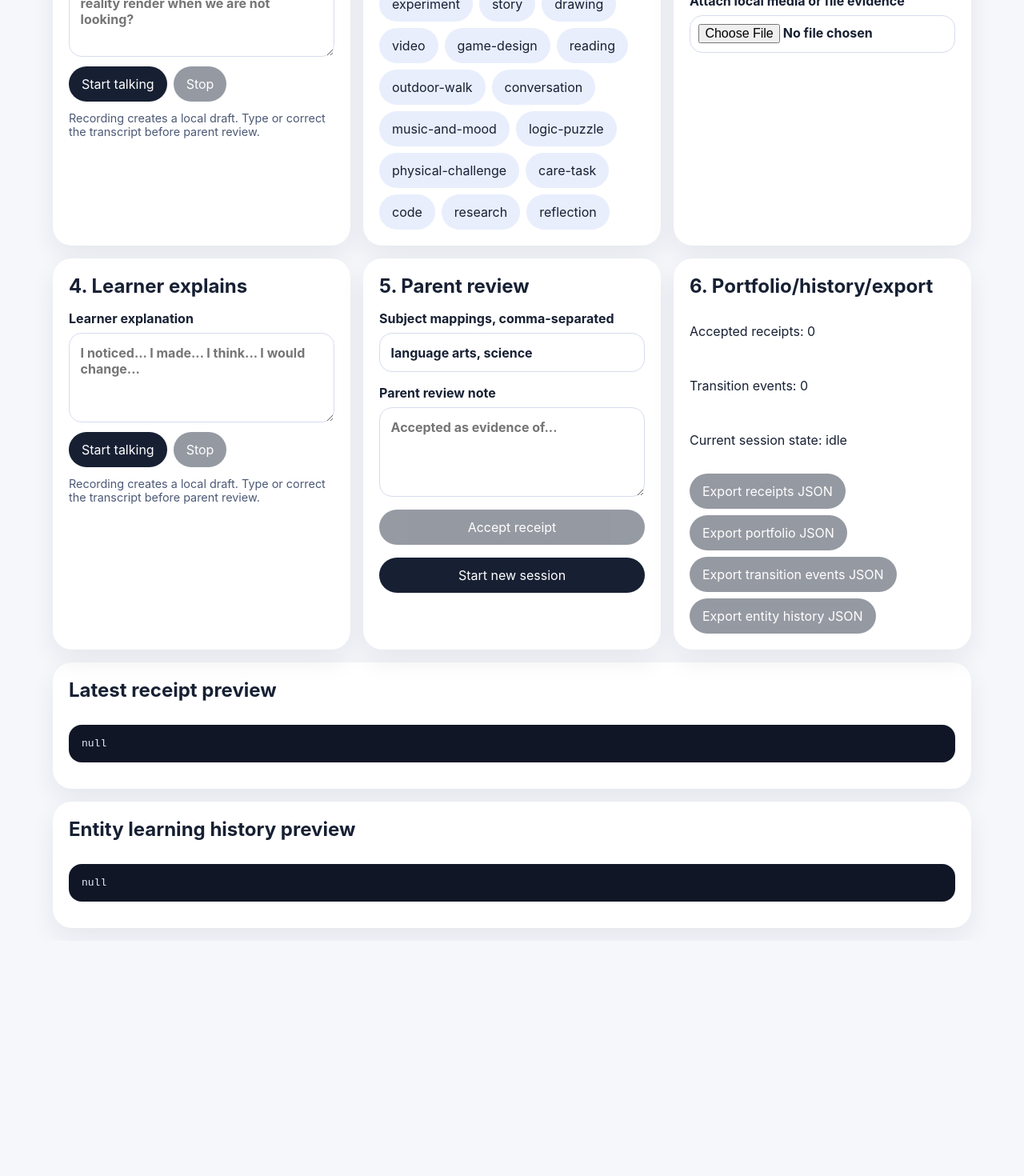
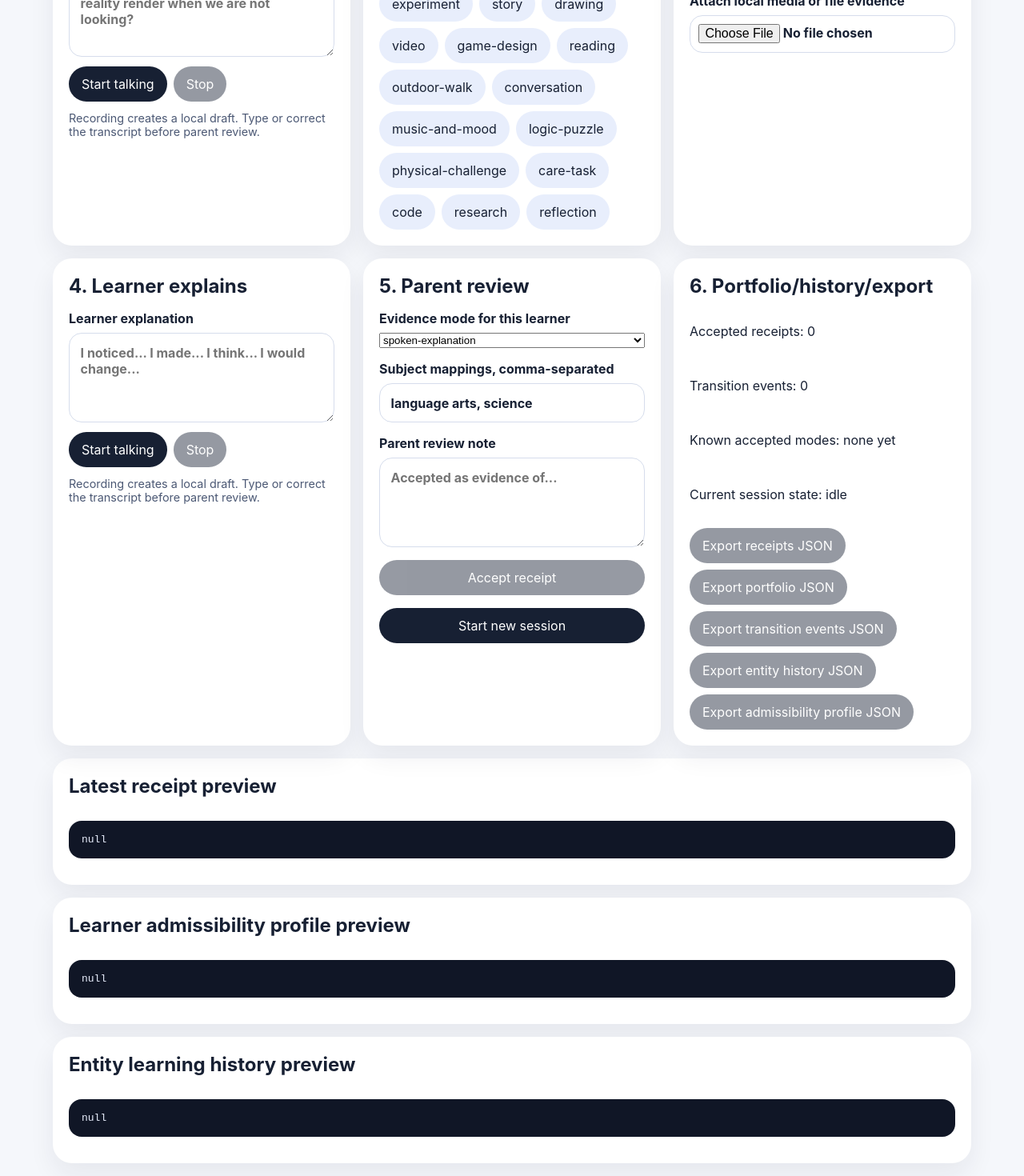
Before and after one commit to StegVerse-Labs/StegLearn, a React (Vite) app in the folder app/: page / in a window 1280 px wide. Shown: the part 453-1923 px from the top of the page at 80% size. Before the commit the page ends 1629 px from the top, so only its background shows below. Built offline with nearby package versions, Linux system fonts and the light colour scheme.

Commit message:
Add learner-relative admissibility to prototype

```diff
--- a/app/src/App.tsx
+++ b/app/src/App.tsx
@@ -1,16 +1,20 @@
 import { useMemo, useState } from 'react';
 import MediaEvidence from './MediaEvidence';
 import SpeechCapture from './SpeechCapture';
+import { evidenceModes, updateLearnerAdmissibilityProfile } from './admissibility';
+import type { EvidenceMode, LearnerAdmissibilityProfile } from './admissibility';
 import { createReceiptAcceptedEvent, updateEntityHistory } from './history';
 import type { EntityLearningHistory, LearningTransitionEvent } from './history';
 import type { ActivityType, ArtifactRecord, LearnerSession, LearningReceipt, PortfolioRecord, SubjectMapping } from './types';
 import {
   exportJson,
   loadEntityLearningHistory,
+  loadLearnerAdmissibilityProfile,
   loadLearningTransitionEvents,
   loadPortfolio,
   loadReceipts,
   saveEntityLearningHistory,
+  saveLearnerAdmissibilityProfile,
   saveLearningTransitionEvents,
   savePortfolio,
   saveReceipts,
@@ -144,11 +148,13 @@ export default function App() {
   const [artifacts, setArtifacts] = useState<ArtifactRecord[]>([]);
   const [parentNote, setParentNote] = useState('');
   const [subjects, setSubjects] = useState('language arts, science');
+  const [evidenceMode, setEvidenceMode] = useState<EvidenceMode>('spoken-explanation');
   const [validationErrors, setValidationErrors] = useState<string[]>([]);
   const [receipts, setReceipts] = useState<LearningReceipt[]>(() => loadReceipts());
   const [portfolio, setPortfolio] = useState<PortfolioRecord | null>(() => loadPortfolio());
   const [transitionEvents, setTransitionEvents] = useState<LearningTransitionEvent[]>(() => loadLearningTransitionEvents());
   const [entityHistory, setEntityHistory] = useState<EntityLearningHistory | null>(() => loadEntityLearningHistory());
+  const [admissibilityProfile, setAdmissibilityProfile] = useState<LearnerAdmissibilityProfile | null>(() => loadLearnerAdmissibilityProfile());
 
   const sessionValidation = useMemo(() => validateSessionForReview(session, artifacts), [session, artifacts]);
   const canReview = Boolean(sessionValidation.ok && parentNote.trim() && subjects.trim());
@@ -240,6 +246,14 @@ export default function App() {
       return;
     }
 
+    const nextAdmissibilityProfile = updateLearnerAdmissibilityProfile(
+      admissibilityProfile,
+      session.learner_id,
+      evidenceMode,
+      'parent-local-001',
+      parentNote,
+    );
+
     const nextReceipts = [...receipts, receipt];
     const nextTransitionEvents = [...transitionEvents, transitionEvent];
 
@@ -247,10 +261,12 @@ export default function App() {
     setTransitionEvents(nextTransitionEvents);
     setPortfolio(nextPortfolio);
     setEntityHistory(nextEntityHistory);
+    setAdmissibilityProfile(nextAdmissibilityProfile);
     saveReceipts(nextReceipts);
     saveLearningTransitionEvents(nextTransitionEvents);
     savePortfolio(nextPortfolio);
     saveEntityLearningHistory(nextEntityHistory);
+    saveLearnerAdmissibilityProfile(nextAdmissibilityProfile);
     setValidationErrors([]);
     updateSession({ state: 'portfolio-saved' });
   }
@@ -260,6 +276,7 @@ export default function App() {
     setArtifacts([]);
     setParentNote('');
     setSubjects('language arts, science');
+    setEvidenceMode('spoken-explanation');
     setValidationErrors([]);
   }
 
@@ -269,7 +286,7 @@ export default function App() {
         <p className="eyebrow">StegLearn prototype</p>
         <h1>Wonder → Evidence → Receipt → History</h1>
         <p>
-          Local-first learner loop. Speech and media start as draft evidence. Parent review before portfolio and entity history save.
+          Local-first learner loop. Admissibility changes by learner as reviewed evidence modes become known.
         </p>
       </header>
 
@@ -319,6 +336,14 @@ export default function App() {
         <article className="card">
           <h2>5. Parent review</h2>
           <label>
+            Evidence mode for this learner
+            <select value={evidenceMode} onChange={(event) => setEvidenceMode(event.target.value as EvidenceMode)}>
+              {evidenceModes.map((mode) => (
+                <option key={mode} value={mode}>{mode}</option>
+              ))}
+            </select>
+          </label>
+          <label>
             Subject mappings, comma-separated
             <input value={subjects} onChange={(event) => setSubjects(event.target.value)} />
           </label>
@@ -348,6 +373,7 @@ export default function App() {
           <h2>6. Portfolio/history/export</h2>
           <p>Accepted receipts: {receipts.length}</p>
           <p>Transition events: {transitionEvents.length}</p>
+          <p>Known accepted modes: {admissibilityProfile?.accepted_evidence_modes.join(', ') || 'none yet'}</p>
           <p>Current session state: {session.state}</p>
           <div className="actions">
             <button type="button" disabled={!receipts.length} onClick={() => exportJson('steglearn-receipts.json', receipts)}>
@@ -362,6 +388,9 @@ export default function App() {
             <button type="button" disabled={!entityHistory} onClick={() => exportJson('steglearn-entity-history.json', entityHistory)}>
               Export entity history JSON
             </button>
+            <button type="button" disabled={!admissibilityProfile} onClick={() => exportJson('steglearn-admissibility-profile.json', admissibilityProfile)}>
+              Export admissibility profile JSON
+            </button>
           </div>
         </article>
       </section>
@@ -372,6 +401,11 @@ export default function App() {
       </section>
 
       <section className="card full">
+        <h2>Learner admissibility profile preview</h2>
+        <pre>{JSON.stringify(admissibilityProfile, null, 2)}</pre>
+      </section>
+
+      <section className="card full">
         <h2>Entity learning history preview</h2>
         <pre>{JSON.stringify(entityHistory, null, 2)}</pre>
       </section>
```
